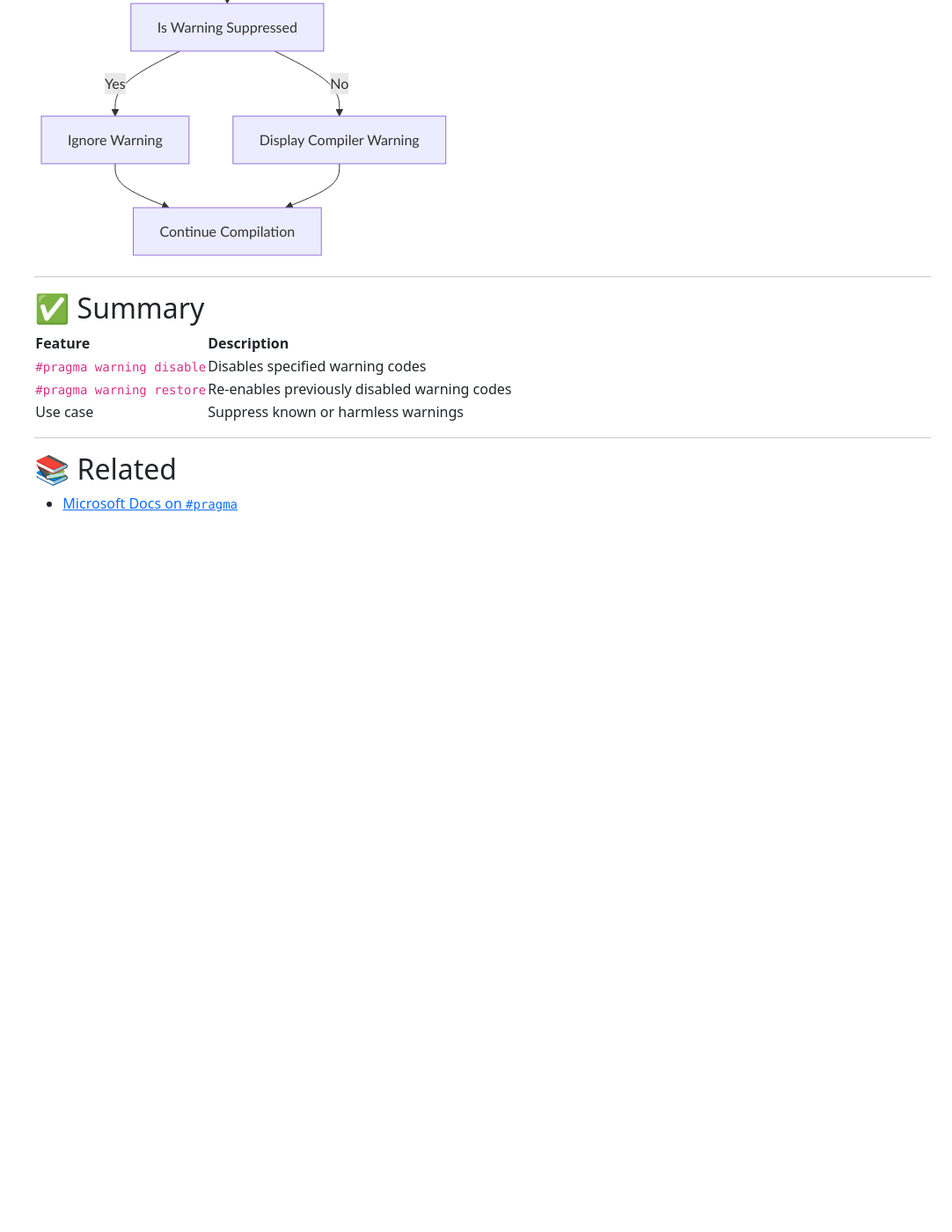
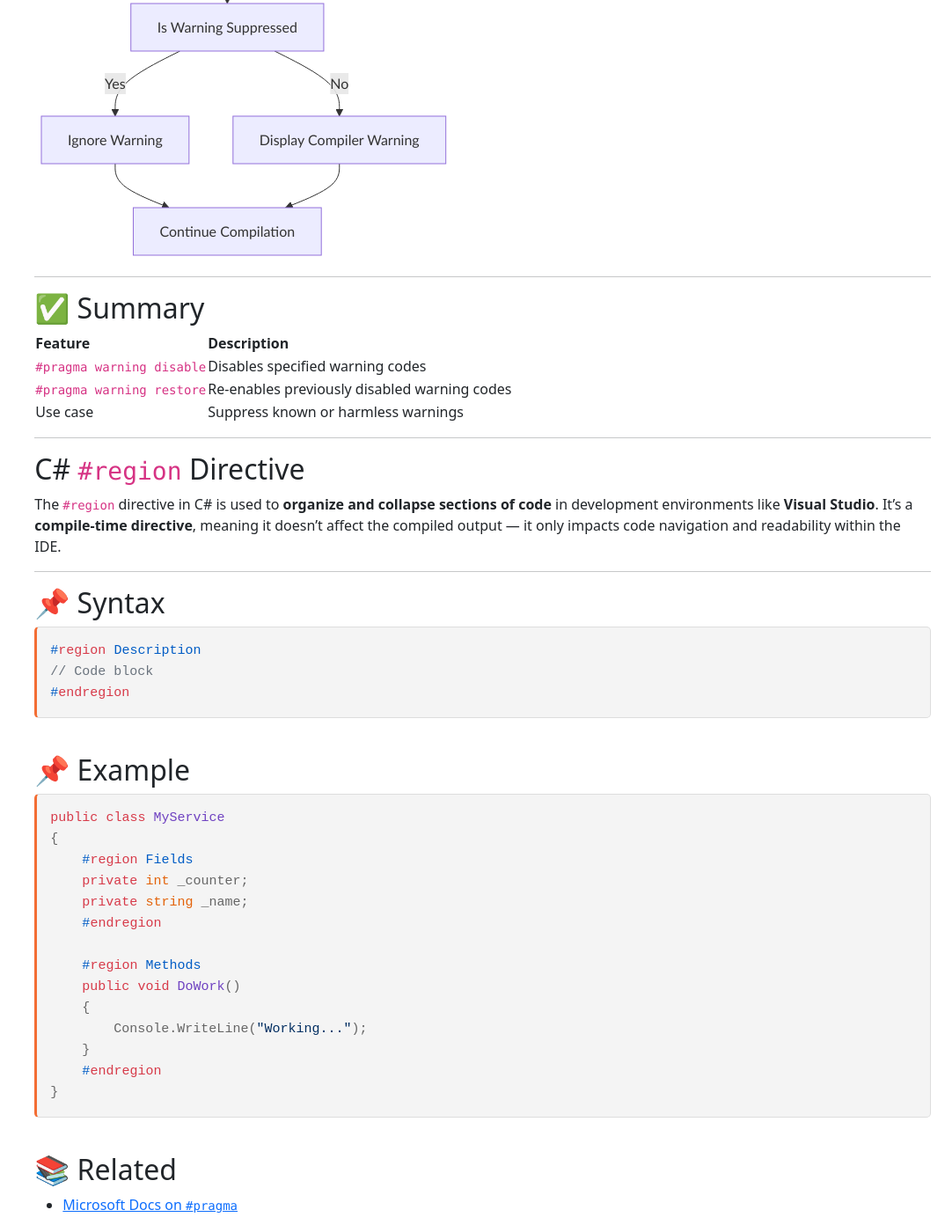
Before and after one commit to buribalkan/C-SHARP-Training, a Jekyll site: the page built from pragma-Directive.md, in a window 1280 px wide and 1400 px high, scrolled down 1706 px. Shown: the whole window at 88% size, without its empty margins (198-1280 px from the left). Built offline with Jekyll 4.4.1, drawn with Linux system fonts in a browser that asks for light colours; nearby versions of some CDN libraries; our own code applies the rules of GitHub Pages for plain Markdown files; before the commit the page ends 2336 px from its top, so only the background shows below that.

Commit message:
Update pragma-Directive.md

````diff
--- a/pragma-Directive.md
+++ b/pragma-Directive.md
@@ -84,7 +84,38 @@ graph TD
 | Use case                 | Suppress known or harmless warnings             |
 
 ---
+## C# `#region` Directive
 
+The `#region` directive in C# is used to **organize and collapse sections of code** in development environments like **Visual Studio**. It's a **compile-time directive**, meaning it doesn't affect the compiled output — it only impacts code navigation and readability within the IDE.
+
+---
+
+## 📌 Syntax
+
+```csharp
+#region Description
+// Code block
+#endregion
+```
+
+## 📌 Example
+
+```csharp
+public class MyService
+{
+    #region Fields
+    private int _counter;
+    private string _name;
+    #endregion
+
+    #region Methods
+    public void DoWork()
+    {
+        Console.WriteLine("Working...");
+    }
+    #endregion
+}
+```
 ## 📚 Related
 
 
````
